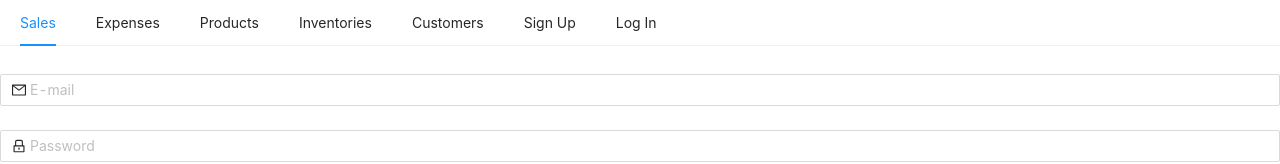
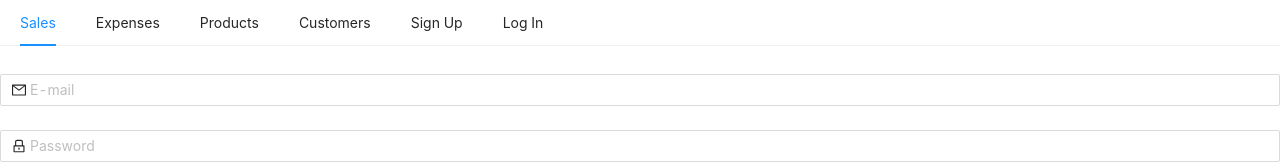
Before and after one commit to KarlaDampilag/hecks, a React (Create React App) app in the folder frontend/: page /login in a window 1280 px wide. Shown: the top 164 px of the page. Built offline with nearby package versions, Linux system fonts and the light colour scheme.

Commit message:
Remove inventories from navigation and routes

```diff
--- a/frontend/src/components/App.tsx
+++ b/frontend/src/components/App.tsx
@@ -9,7 +9,7 @@ import SignUp from './SignUp';
 import Login from './Login';
 import Products from './Products';
 import Inventories from './Inventories';
-import Inventory from './Inventory';
+//import Inventory from './Inventory';
 import Customers from './Customers';
 import Sales from './Sales';
 import Expenses from './Expenses';
@@ -46,7 +46,7 @@ function App() {
               <Route exact path="/login" component={Login} />
               <Route exact path="/products" component={Products} />
               <Route exact path="/inventories" component={Inventories} />
-              <Route exact path="/inventory" component={Inventory} />
+              {/*<Route exact path="/inventory" component={Inventory} />*/}
               <Route exact path="/customers" component={Customers} />
               <Route exact path="/sales" component={Sales} />
               <Route exact path="/expenses" component={Expenses} />
--- a/frontend/src/components/Header.tsx
+++ b/frontend/src/components/Header.tsx
@@ -20,7 +20,7 @@ const Header = (props: PropTypes) => {
                 <Menu.Item key='sales'><Link to="/sales">Sales</Link></Menu.Item>
                 <Menu.Item key='expenses'><Link to="/expenses">Expenses</Link></Menu.Item>
                 <Menu.Item key='products'><Link to="/products">Products</Link></Menu.Item>
-                <Menu.Item key='inventories'><Link to="/inventories">Inventories</Link></Menu.Item>
+                {/*<Menu.Item key='inventories'><Link to="/inventories">Inventories</Link></Menu.Item>*/}
                 <Menu.Item key='customers'><Link to="/customers">Customers</Link></Menu.Item>
                 {props.user && <Menu.Item><LogoutButton /></Menu.Item>}
                 {!props.user && <Menu.Item><Link to="/signup">Sign Up</Link></Menu.Item>}
```
